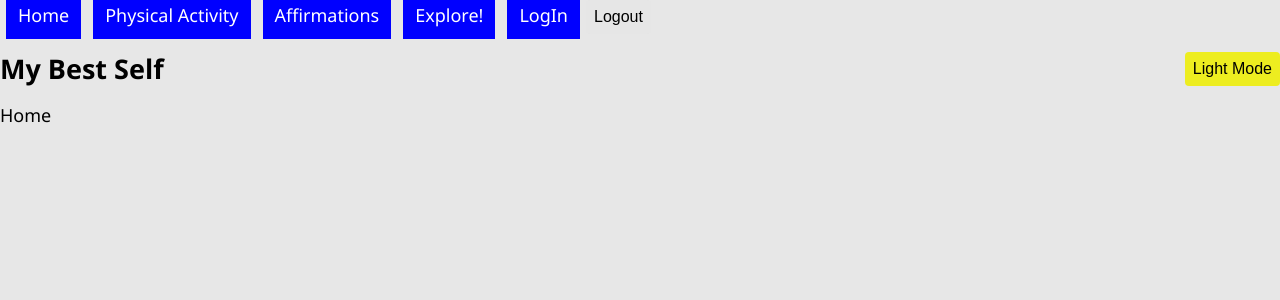
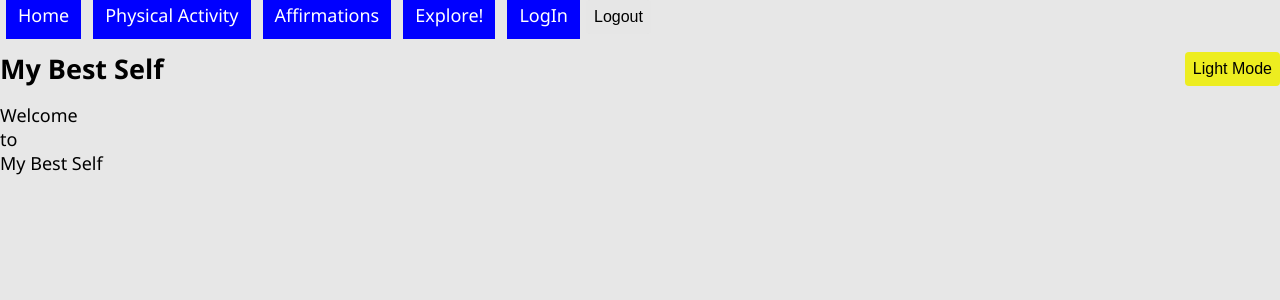
Before and after one commit to Tolulope-Awoyomi/my-best-self-app, a React (Create React App) app: page /login in a window 1280 px wide. Both pictures are taken after typing "Sample", "Sample123" into the empty fields and a click on the button "Login". Shown: the top 300 px of the page. Built offline with nearby package versions, Linux system fonts and the light colour scheme.

Commit message:
Modify login and logout functionalities in Home and NavBar components

```diff
--- a/src/components/Home.js
+++ b/src/components/Home.js
@@ -5,7 +5,11 @@ function Home({ isLoggedIn }) {
   if (!isLoggedIn) return <Navigate to="/login"/>
 
   return (
-    <div>Home</div>
+    <>
+      <div>Welcome </div>
+      <div> to </div>
+      <div>My Best Self</div>
+    </>
   )
 }
 
--- a/src/components/NavBar.js
+++ b/src/components/NavBar.js
@@ -15,7 +15,7 @@ function NavBar({ setIsLoggedIn }) {
 
     function handleLogout() {
       setIsLoggedIn(false);
-      navigate.push("/login");
+      navigate("/login");
     }
 
   return (
```
